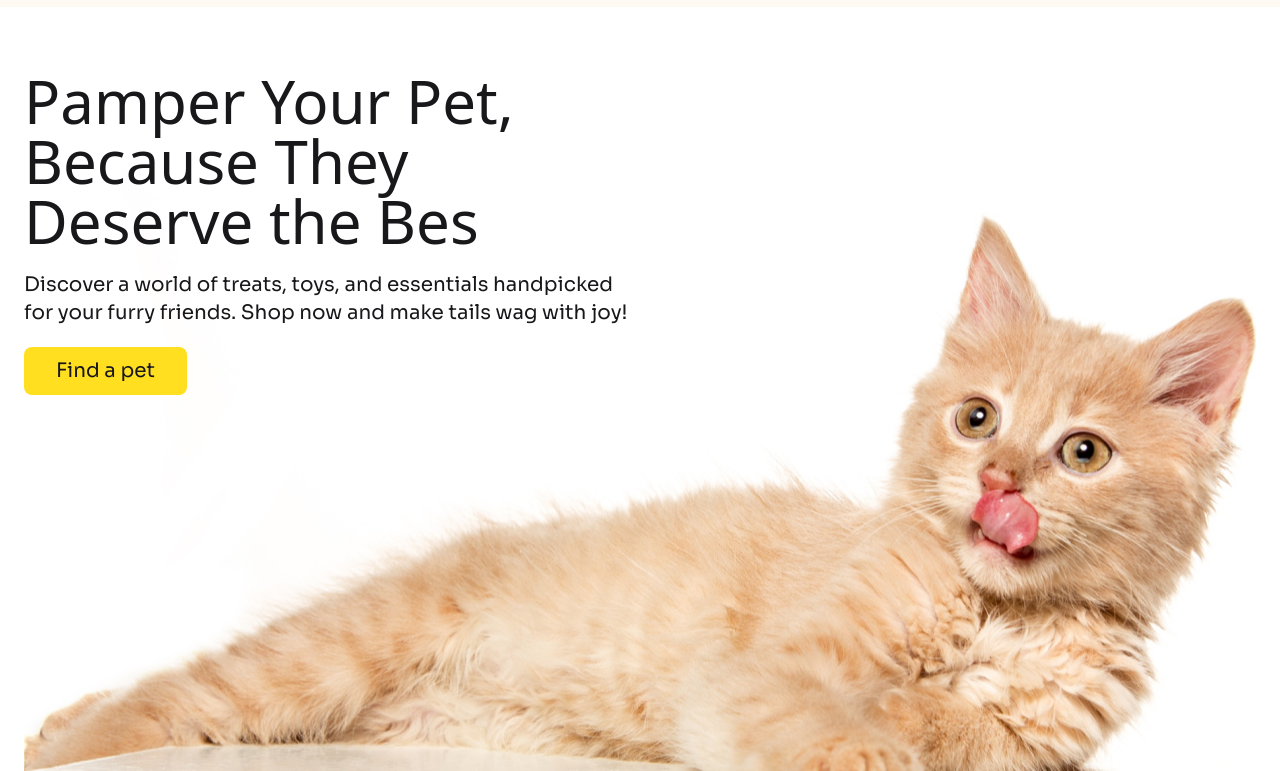
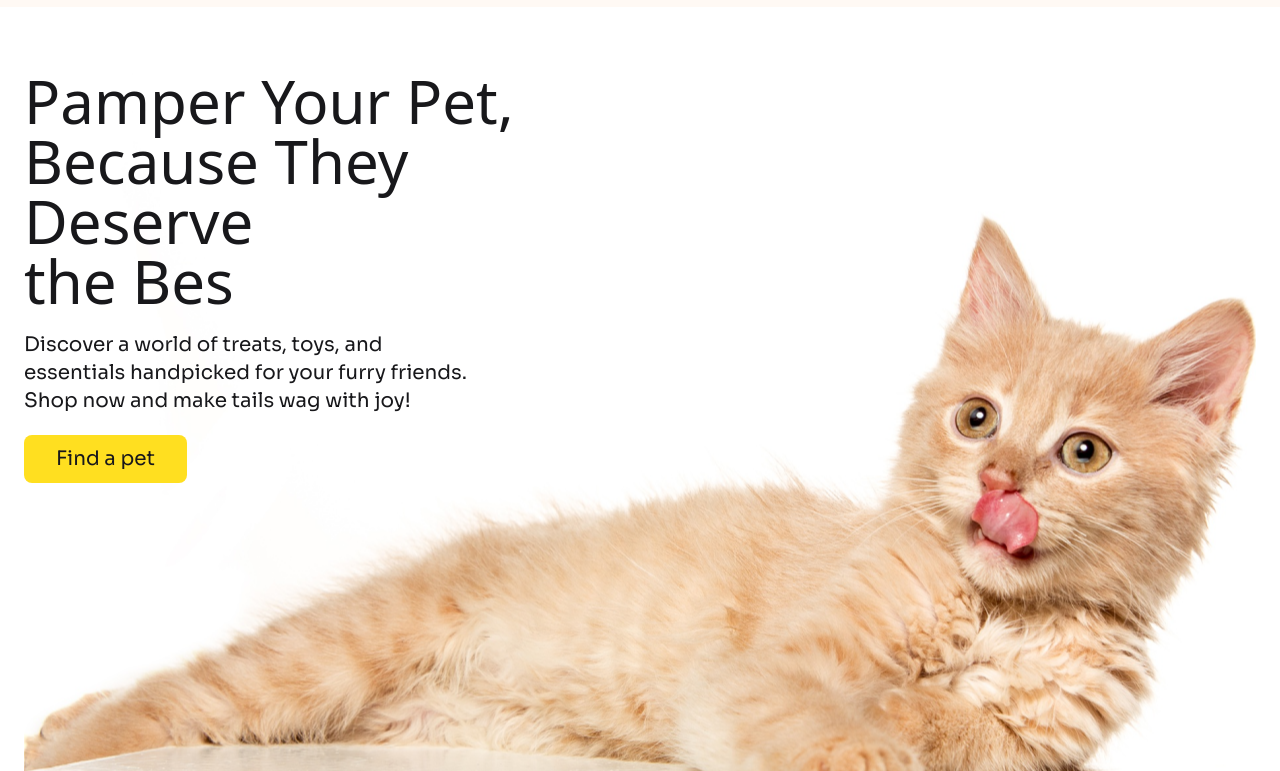
Before and after one commit to arman685913/Assignment-3, a plain HTML site: page index.html in a window 1280 px wide. Shown: the part 99-870 px from the top of the page. Drawn offline with nearby package versions, Linux system fonts and the light colour scheme; a web font is replaced by a local one.

Commit message:
banner final

```diff
--- a/index.html
+++ b/index.html
@@ -73,7 +73,7 @@
               d="M4 6h16M4 12h16M4 18h16" />
                     </svg>
                 </summary>
-                <ul class="menu left-0 dropdown-content bg-base-100 rounded-box z-10 w-52 p-2 shadow">
+                <ul class="menu dropdown-content bg-base-100 rounded-box z-10 w-52 p-2 shadow">
                 <li><a href="#">Find a pet</a></li>
                 <li><a href="#">Breeds</a></li>
                 <li><a href="#">Contact us</a></li>
@@ -88,9 +88,9 @@
         <section class="mt-8 lg:mt-16 lg:h-[700px] lg:bg-[url('assets/cat-big.png')] bg-center text-left flex lg:flex-row flex-col">
             <div class="lg:w-1/2">
                 <h1 class="lg:text-6xl text-3xl">
-                Pamper Your Pet, Because They Deserve the Bes
+                Pamper Your Pet,<br> Because They Deserve <br> the Bes
                 </h1>
-                <p class="sora lg:my-5 my-3 lg:text-xl">Discover a world of treats, toys, and essentials handpicked for your furry friends. Shop now and make tails wag with joy!</p>
+                <p class="sora lg:my-5 my-4 lg:text-xl">Discover a world of treats, toys, and <br>essentials handpicked for your furry friends. <br> Shop now and make tails wag with joy!</p>
                 <button class="bg-[#FFF9F4FF] bg-yellow-300 px-8 py-2.5 text-xl rounded-lg sora ">
                     Find a pet
                 </button>
```
